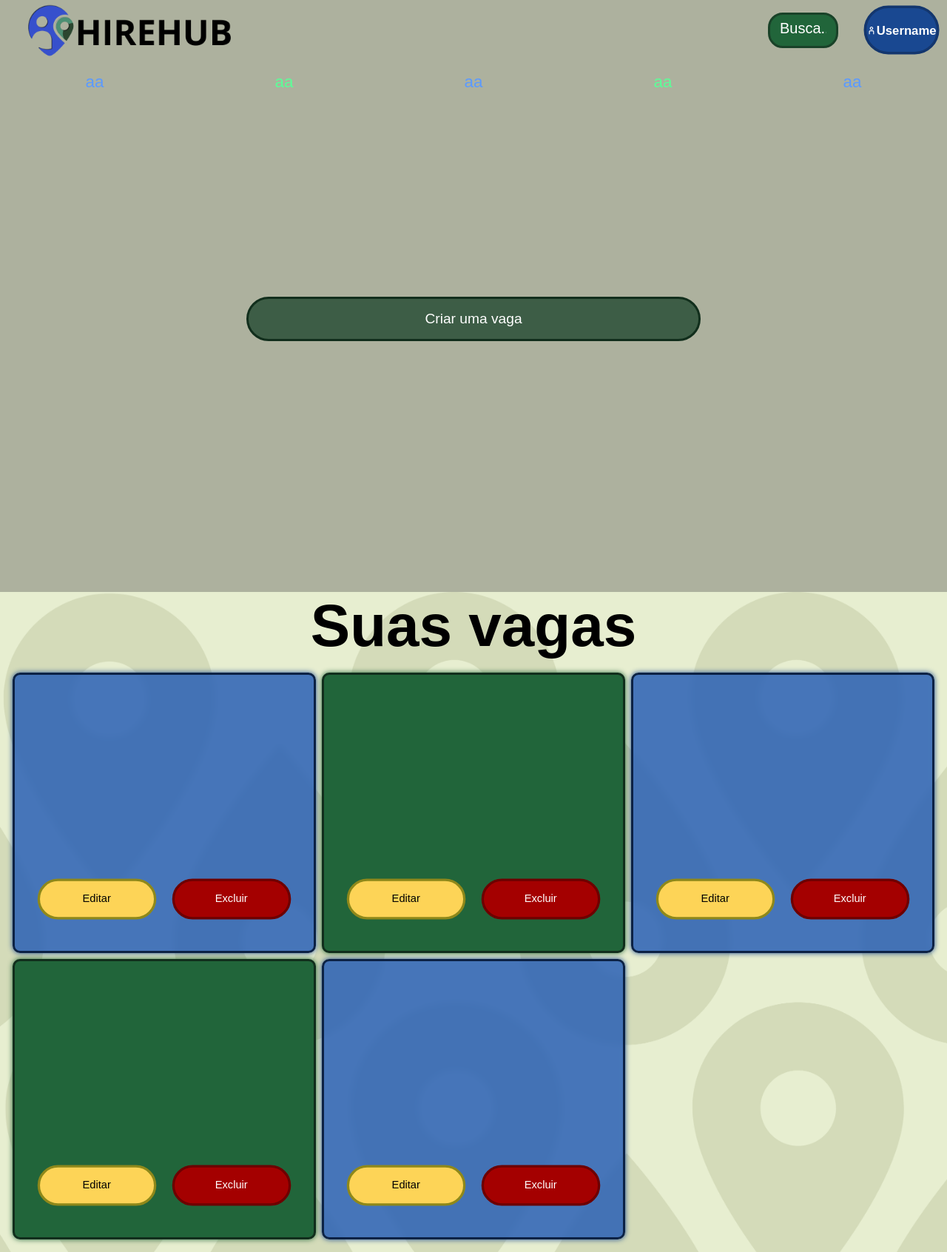
After one commit to JUKASE-git/HIREHUB, a PHP site: page /assets/pages/index-creator.html in a window 1280 px wide. The commit adds this page. Shown: the whole page at 74% size. Run offline with PHP 8.4, Linux system fonts and the light colour scheme.

Commit message:
Add files via upload

```diff
--- a/assets/css/style.css
+++ b/assets/css/style.css
@@ -2,6 +2,7 @@
     margin: 0;
     padding: 0;
     box-sizing: border-box;
+    font-family: Arial, Helvetica, sans-serif;
 }
 
 body {
@@ -14,6 +15,7 @@ body {
     width: 100%;
     height: 17dvh;
     position: fixed;
+    z-index: 1000;
     background-color: #adb19e;
 }
 
@@ -116,6 +118,29 @@ body {
     transition: 0.2s ease-in-out;
     background-color: #21653a;
     color: #fff;
+}
+
+.user-icon-loged{
+    width:13.5%;
+    height: 80%;
+    border-radius: 100%;
+    scale: 1.2;
+    margin: 0 2%;
+}
+
+.user-button-loged{
+    width: 100%;
+    height: 100%;
+    border-radius: 100px;
+    border: solid #13366e;
+    color: #fff;
+    cursor: pointer;
+    transition: 0.3s ease-in-out;
+    background-color: #194891;
+    display: flex;
+    justify-content: center;
+    align-items: center;
+    font-size: 1.3em;
 }
 
 .search-bar:focus {
@@ -252,6 +284,7 @@ body {
 }
 
 .first-view .content-first-view{
+    height: 100%;
     width: 100%;
     display: flex;
     align-items: center;
@@ -304,9 +337,185 @@ body {
 color: #5b9aff;
 }
 
+.background-blue{
+    background-color: #255cb4d3;
+    border: #0c2245 solid;
+    box-shadow: #194891 0 0 0.4em;
+}
+.background-green{
+    background-color: #21653a;
+    border: #112e1c solid;
+    box-shadow: #21653a 0 0 0.4em;
+}
+
+.cadastro{
+    display: none;
+}
+
 .content{
     width: 100%;
-    height: 100dvh;
+    min-height: 100dvh;
     background-image: url(../img/background2.png);
     background-size: cover;
+    background-attachment: fixed;
+    text-align: center;
 }
+
+.content h1{
+    font-size: 5em;
+}
+
+.grid{
+    width: 100%;
+    min-height: 100dvh;
+    display: grid;
+    grid-template-columns: repeat(3, 1fr);
+    grid-template-rows: auto;
+    padding: 1%;
+    z-index: 0;
+}
+
+.card{
+    color: white;
+    padding: 20px;
+    font-size: 1.2em;
+    text-align: center;
+    border-radius: 10px;
+    backdrop-filter: blur(5px);
+    margin: 1%;
+    z-index: 1;
+}
+
+.card header, footer{
+    width: 100%;
+}
+
+.card footer button{
+    width: 40%;
+    height: 50%;
+    margin: 0 5%;
+    border-radius: 30px;
+    scale: 1.1;
+    transition: 0.3s ease-in-out;
+}
+
+.card footer button:hover{
+    scale: 1.3;
+
+}
+
+.edit{
+    border: rgb(142, 136, 26) solid;
+    background-color: rgb(253, 212, 87);
+    color: #000;
+}
+
+.del{
+    border: solid rgb(109, 0, 0);
+    background-color: rgb(164, 0, 0);
+    color: #fff;
+}
+
+.card header{
+    height: 70%;
+}
+
+.card footer{
+    height: 30%;
+    display: flex;
+    align-items: center;
+    justify-content: center;
+}
+
+.candidatar{
+    border: solid black;
+}
+
+.create-card{
+    width: 60%;
+    height: 60px;
+    border-radius: 30px;
+    border: black solid;
+    background-color: #194228bf;
+    backdrop-filter: blur(5px);
+    border: #112e1c solid;
+    color: #fff;
+    transition: ease-in-out 0.3s;
+    font-size: 1.2em;
+}
+
+.create-card:hover{
+    scale: 1.1;
+    text-decoration: underline;
+    box-shadow: #349f5b 0 0 1em;
+    background-color: #194228;
+}
+
+.create-card-form{
+    display: none;
+    width: 60%;
+    background-color:#317cf4d8 ;
+    backdrop-filter: blur(7px);
+    padding: 3%;
+    border-radius: 20px;
+    border: #0c2245 solid;
+    box-shadow: #13366e 0 0 1em;
+}
+
+.create-card-form button{
+    width: 10%;
+    background-color: transparent;
+    border: none;
+    color: white;
+}
+
+.create-card-form button svg{
+    color: white;
+}
+
+.create-card-form form{
+    width: 100%;
+    display: flex;
+    align-items: center;
+    flex-direction: column;
+}
+
+.create-card-form input{
+    width: 80%;
+    padding: 1%;
+    border-radius: 10px;
+    border: solid;
+    outline: none;
+    margin: 0.5%;
+    transition: 0.3s ease-in-out;
+}
+
+.create-card-form input:focus{
+    scale: 1.1
+}
+
+.create-card-form .sbt{
+    width: 30%;
+    transition: 0.3s ease-in-out;
+}
+
+.create-card-form .sbt:hover{
+    scale: 1.1;
+}
+
+.return{
+    transition: 0.2s ease-in-out;
+}
+
+.return:hover{
+    scale: 1.2;
+}
+
+.show{
+    display: block;
+    animation: abrir-modal 0.2s linear;
+}
+
+.hide{
+    display: none;
+}
--- /dev/null
+++ b/assets/pages/index-creator.html
@@ -0,0 +1,139 @@
+<!DOCTYPE html>
+<html lang="pt-br">
+
+<head>
+    <meta charset="UTF-8">
+    <meta name="viewport" content="width=device-width, initial-scale=1.0">
+    <title>Document</title>
+    <link rel="stylesheet" href="../css/style.css">
+</head>
+
+<body>
+    <header class="header-index">
+        <div class="top-bot">
+            <div class="side">
+                <a href="index.html"><img src="../img/HIREHUB.png" alt=""></a>
+            </div>
+            <div class="side actions">
+                <input type="search" placeholder="Busca..." class="search-bar" id="search-bar">
+                <div class="user-icon-loged">
+                    <button class="user-button-loged" id="user-icon" onclick="modalform()"><svg width="24" height="24"
+                            viewBox="0 0 24 24" fill="none" xmlns="http://www.w3.org/2000/svg">
+                            <path fill-rule="evenodd" clip-rule="evenodd"
+                                d="M16 7C16 9.20914 14.2091 11 12 11C9.79086 11 8 9.20914 8 7C8 4.79086 9.79086 3 12 3C14.2091 3 16 4.79086 16 7ZM14 7C14 8.10457 13.1046 9 12 9C10.8954 9 10 8.10457 10 7C10 5.89543 10.8954 5 12 5C13.1046 5 14 5.89543 14 7Z"
+                                fill="currentColor" />
+                            <path
+                                d="M16 15C16 14.4477 15.5523 14 15 14H9C8.44772 14 8 14.4477 8 15V21H6V15C6 13.3431 7.34315 12 9 12H15C16.6569 12 18 13.3431 18 15V21H16V15Z"
+                                fill="currentColor" />
+                        </svg>
+                        <h6>Username</h6>
+                    </button>
+                </div>
+            </div>
+        </div>
+        <div class="top-bot nav">
+            <nav>
+                <ul>
+                    <a href="" class="link-nav text-blue">
+                        <li class="nav">aa</li>
+                    </a>
+                    <a href="" class="link-nav text-green">
+                        <li class="nav">aa</li>
+                    </a>
+                    <a href="" class="link-nav text-blue">
+                        <li class="nav">aa</li>
+                    </a>
+                    <a href="" class="link-nav text-green">
+                        <li class="nav">aa</li>
+                    </a>
+                    <a href="" class="link-nav text-blue">
+                        <li class="nav">aa</li>
+                    </a>
+
+                </ul>
+            </nav>
+        </div>
+    </header>
+    <main>
+        <div class="wrapper">
+            <div class="first-view">
+                <div class="content-first-view">
+                    <Button class="create-card" id="create-card" onclick="mostrarForm()">Criar uma vaga</Button>
+                    <div class="create-card-form" id="create-card-form">
+                        <button id="return" class="return" onclick="hideForm()">
+                            <svg xmlns="http://www.w3.org/2000/svg" viewBox="0 0 640 640">
+                                <path
+                                    d="M73.4 297.4C60.9 309.9 60.9 330.2 73.4 342.7L233.4 502.7C245.9 515.2 266.2 515.2 278.7 502.7C291.2 490.2 291.2 469.9 278.7 457.4L173.3 352L544 352C561.7 352 576 337.7 576 320C576 302.3 561.7 288 544 288L173.3 288L278.7 182.6C291.2 170.1 291.2 149.8 278.7 137.3C266.2 124.8 245.9 124.8 233.4 137.3L73.4 297.3z" />
+                            </svg>
+                        </button>
+                        <form action="" method="post">
+                            <label for="tittle">Insira o titulo da vaga: </label>
+                            <input type="text" name="tittle" id="tittle" placeholder="Ex: Auxiliar de escritorio">
+                            <label for="desc-vaga">Insira a descrição da vaga: </label>
+                            <input type="text" name="desc-vaga" id="desc-vaga" placeholder="Ex: Area administrativa">
+                            <label for="price">Insira o salario: </label>
+                            <input type="number" name="price" id="price" min="750" placeholder="Ex: R$1558">
+                            <input type="submit" value="Criar" class="sbt">
+                        </form>
+                    </div>
+                </div>
+            </div>
+
+            <div class="content">
+                <h1>Suas vagas
+                </h1>
+                <div class="grid">
+                    <div class="card background-blue">
+                        <header>
+
+                        </header>
+                        <footer>
+                            <button class="edit" id="edit">Editar</button>
+                            <button class="del" id="del">Excluir</button>
+                        </footer>
+                    </div>
+                    <div class="card background-green">
+                        <header>
+
+                        </header>
+                        <footer>
+                            <button class="edit" id="edit">Editar</button>
+                            <button class="del" id="del">Excluir</button>
+                        </footer>
+                    </div>
+                    <div class="card background-blue">
+                        <header>
+
+                        </header>
+                        <footer>
+                            <button class="edit" id="edit">Editar</button>
+                            <button class="del" id="del">Excluir</button>
+                        </footer>
+                    </div>
+                    <div class="card background-green">
+                        <header>
+
+                        </header>
+                        <footer>
+                            <button class="edit" id="edit">Editar</button>
+                            <button class="del" id="del">Excluir</button>
+                        </footer>
+                    </div>
+                    <div class="card background-blue">
+                        <header>
+
+                        </header>
+                        <footer>
+                            <button class="edit" id="edit">Editar</button>
+                            <button class="del" id="del">Excluir</button>
+                        </footer>
+                    </div>
+                </div>
+            </div>
+
+        </div>
+    </main>
+</body>
+<script src="../script/main.js"></script>
+
+</html>
--- a/assets/script/main.js
+++ b/assets/script/main.js
@@ -1,5 +1,9 @@
 const modal = document.getElementById('cover-modal');
-const fechar = document.getElementById('close')
+const fechar = document.getElementById('close');
+const createForm = document.getElementById('create-card');
+const creationForm = document.getElementById('create-card-form')
+const cadastro = document.getElementById('cadastro')
+const login = document.getElementById('login')
 
 function modalform(){
     if(modal.classList.contains("fechar")){
@@ -12,9 +16,21 @@ function modalform(){
 
 }
 
+
+
 function fecharModal(){
     if(modal.classList.contains("abrir")){
         modal.classList.add("fechar");
         modal.classList.remove("abrir");
     }
 }
+
+function mostrarForm(){
+    creationForm.classList.add("show");
+    createForm.classList.add("hide");
+}
+
+function hideForm(){
+    creationForm.classList.remove("show");
+    createForm.classList.remove("hide");
+}
```
Also changed, not shown: other parts of assets/css/style.css (+19 -12 lines), assets/pages/index.user.html (added, +126 -0 lines), index.html (+37 -7 lines), assets/pages/FAQ.html (added), assets/pages/about.html (added).
